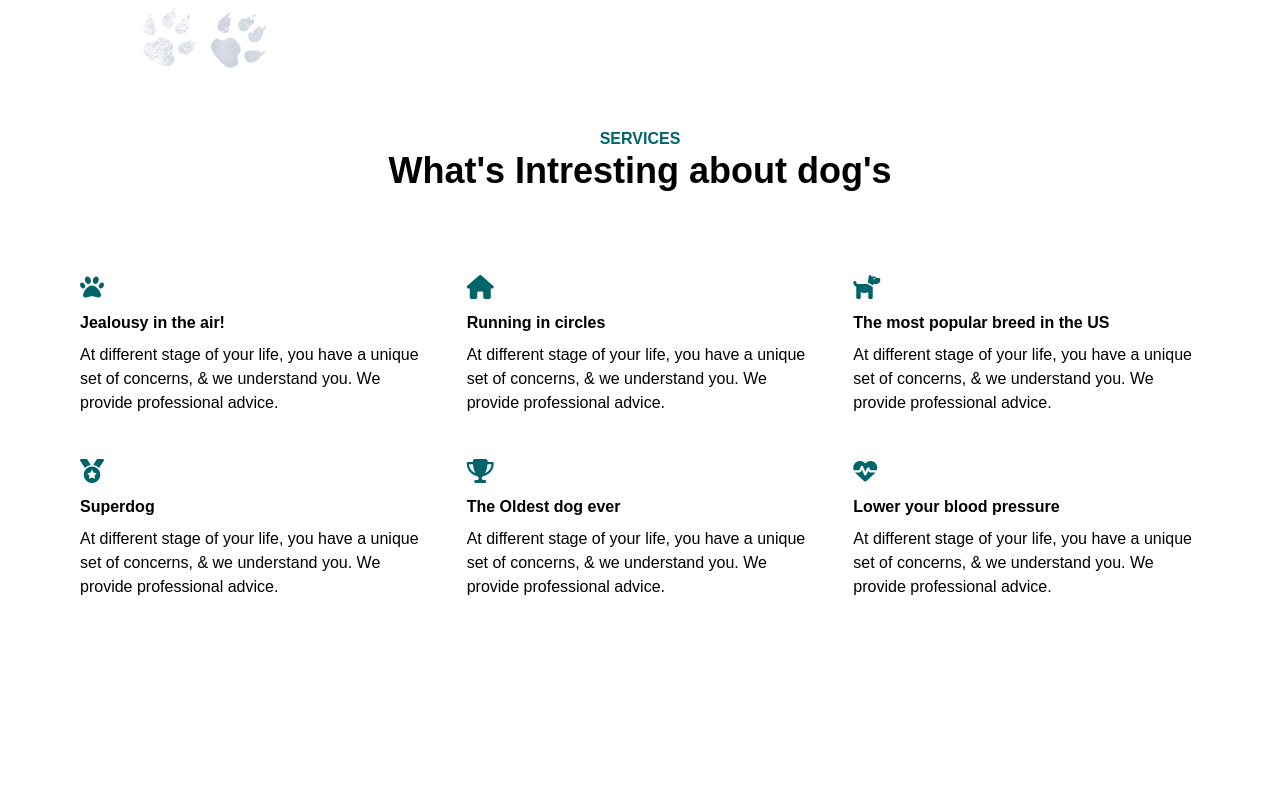
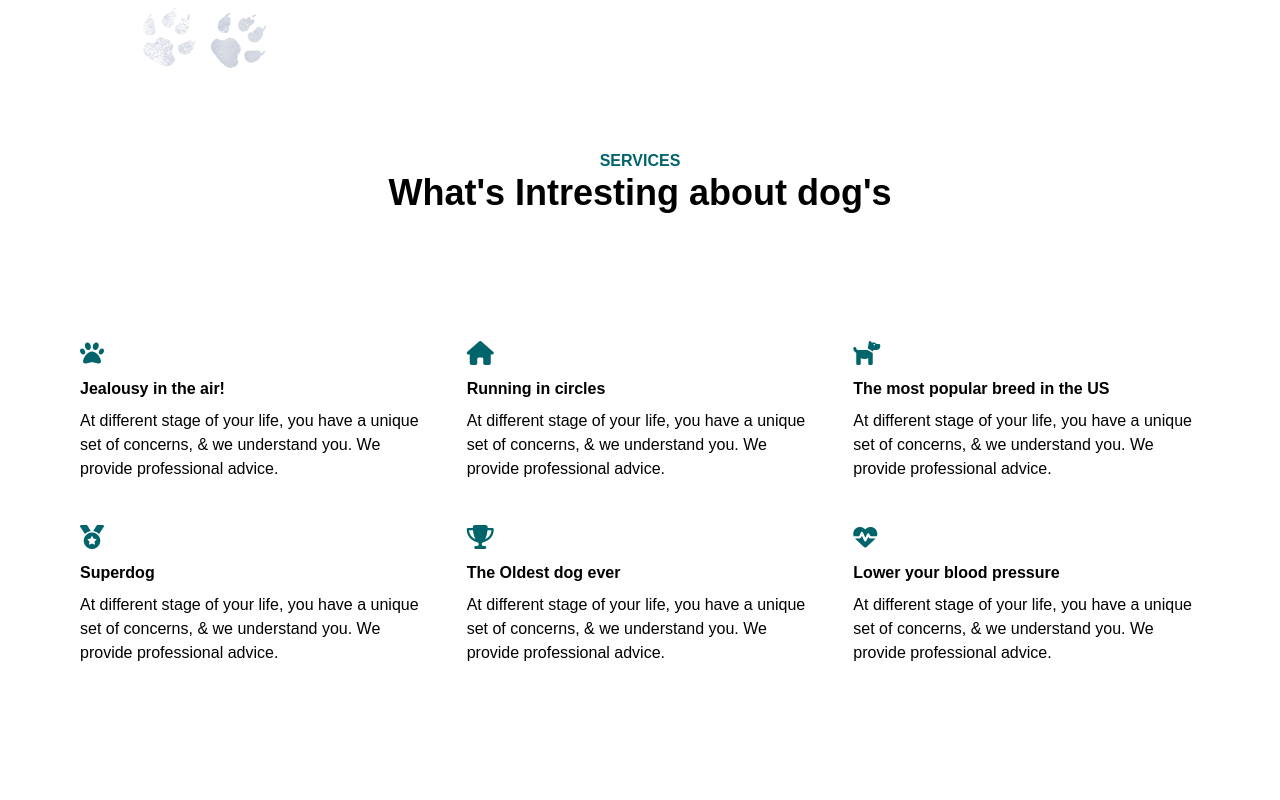
Before and after one commit to Pasindu-Peiris/tailwind-css-mobile-responsive, a React (Create React App) app in the folder client/: page / in a window 1280 px wide. Shown: the part 1380-2180 px from the top of the page. Built offline with nearby package versions, Linux system fonts and the light colour scheme.

Commit message:
Update Homesection4.jsx

```diff
--- a/client/src/pages/Homesection4.jsx
+++ b/client/src/pages/Homesection4.jsx
@@ -2,7 +2,7 @@ import React from 'react'
 
 const Homesection4 = () => {
     return (
-        <div className=' w-[100%] h-[100vh] xl:mt-5 '>
+        <div className=' w-[100%] h-[80vh] xl:mt-5 grid flex-col justify-center items-center'>
 
             <div className="text-content grid justify-center items-center text-center">
 
```
